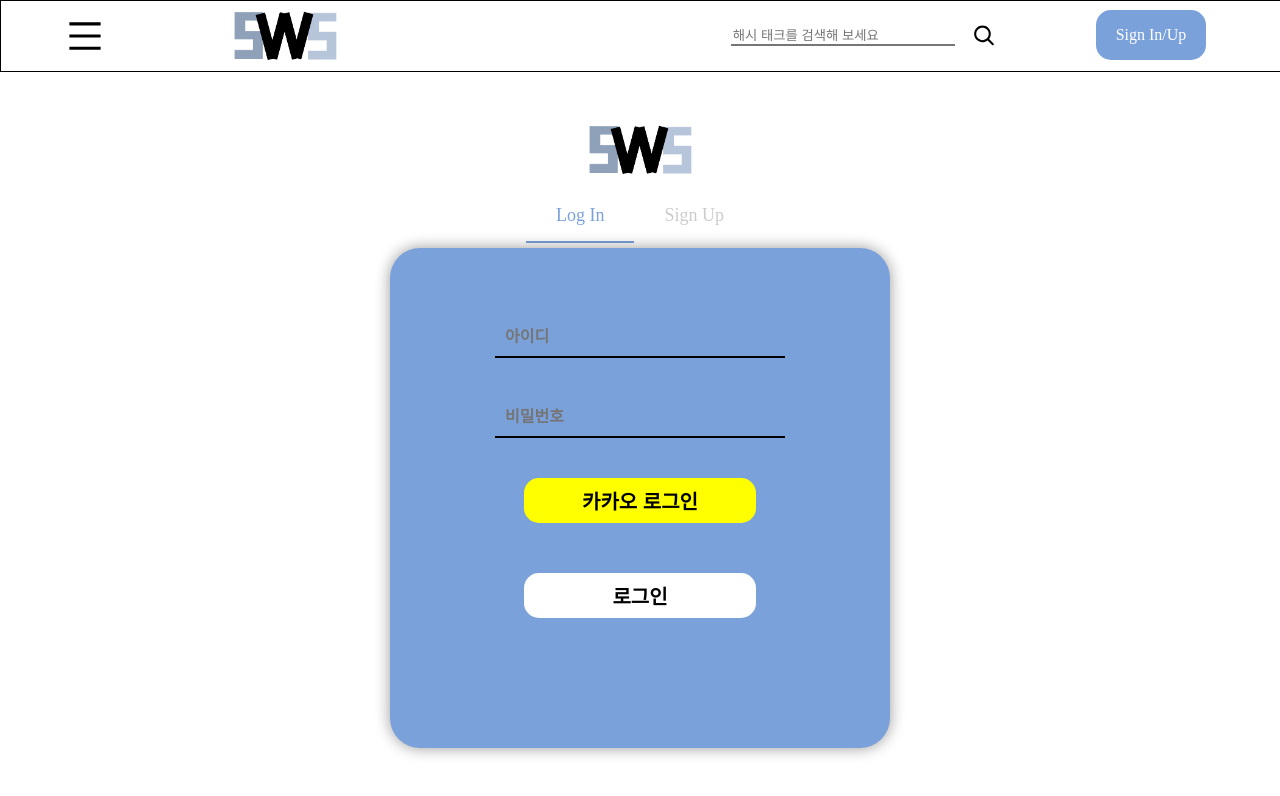
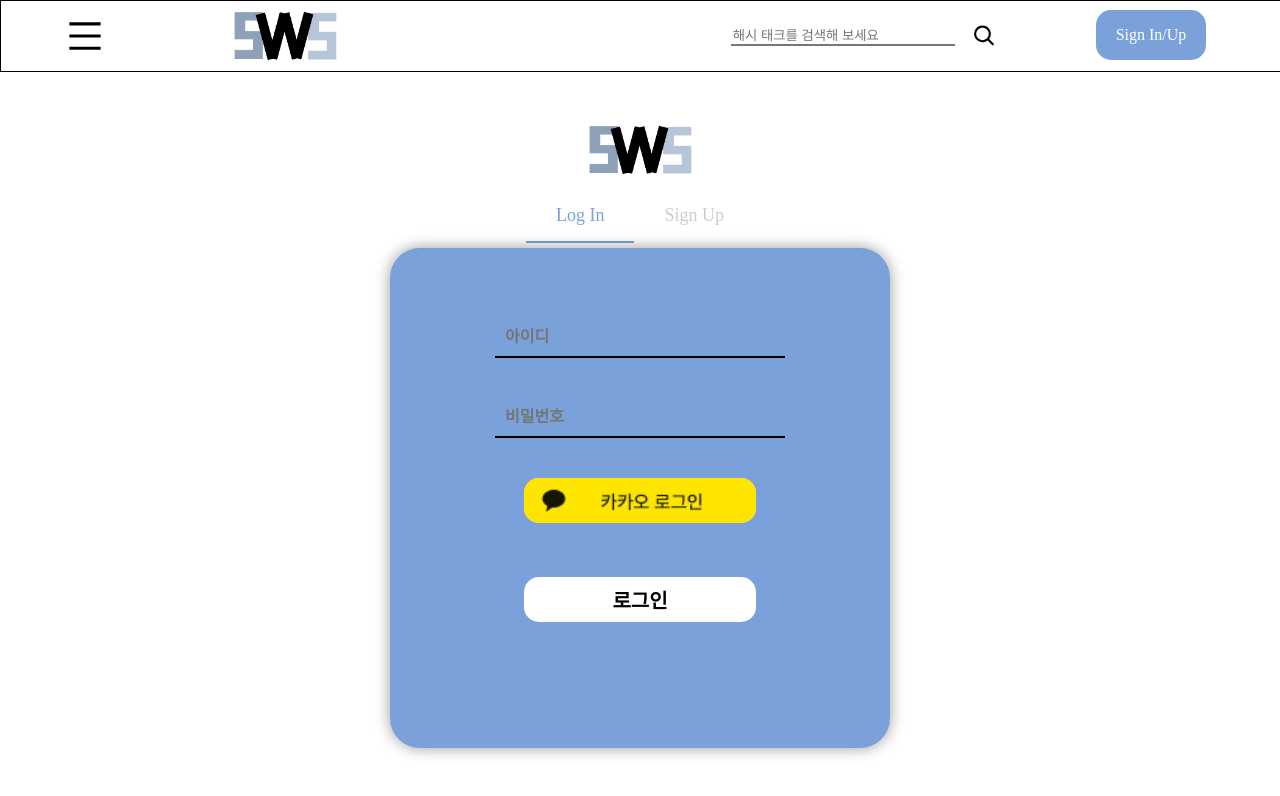
Before and after one commit to potato-club/sws-frontend, a React (Create React App) app: page /SignInUpPage/SignInUpBox in a window 1280 px wide. Shown: the top 796 px of the page. Built offline with nearby package versions, Linux system fonts and the light colour scheme; no server answers.

Commit message:
Docs: 문서 수정

```diff
--- a/src/MainBox.tsx
+++ b/src/MainBox.tsx
@@ -2,6 +2,7 @@ import styled from "styled-components";
 import { useState } from 'react';
 import SlideShow from "./SilderForMainBox";
 import { PRIMARY_COLOR_BLUE } from "./constants";
+import Board from "./Board";
 const MainBox =()=>{
     const [rating, setRating] = useState<number | null>(null);
     const [hoverRating, setHoverRating] = useState<number | null>(null);
@@ -52,6 +53,8 @@ const MainBox =()=>{
                     저희 카페는 어쩌고 저쩌고....<br/>
                     저희 카페는 어쩌고 저쩌고....<br/>
                 </CafeInfo>
+               <Board/>
+
 
             </ContainerArea>
 
@@ -97,6 +100,7 @@ const CafeInfo = styled.div`
     justify-content:center;
     margin-top: 10px;
     padding: 5px;
+    border-radius: 5px;
 `;
 
 const StarRatingContainer = styled.div`
--- a/src/SignInUpPage/KakaoSignInBtn.tsx
+++ b/src/SignInUpPage/KakaoSignInBtn.tsx
@@ -1,4 +1,6 @@
 import styled from "styled-components";
+// @ts-ignore
+import kakaoBTNIMG from "./kakaoBTNIMG.png";
 
 export const KakaoSignInBtn = () => {
     const REST_API_KEY = process.env.REACT_APP_REST_API_KEY;
@@ -11,25 +13,37 @@ export const KakaoSignInBtn = () => {
     console.log(REST_API_KEY)
 
     return (
+
       <KakaoBtn onClick={loginHandler}>
-        카카오 로그인
+        <StyledIMG src={kakaoBTNIMG}/>
       </KakaoBtn>
+
     );
   };
 
+
 const KakaoBtn = styled.button`
+    padding: 0;
     border: none;
     outline: none;
     border-radius:15px;
-    background-color: yellow;
     width:80%;
     height: 45px;
     font-weight:bold;
     font-size: 20px;
-
+    object-fit: cover;
+    background-size: cover;
     transition: all 0.4s ease;
     &:hover {
         transform: scale(1.2);
         box-shadow: 0 0 20px rgba(0, 0, 0, 0.4);
     }
 `;
+
+const StyledIMG = styled.img`
+  width: 100%;
+  height: 100%;
+  object-fit: cover;
+  object-position: center;
+  border-radius:15px;
+`;
```
Also changed, not shown: src/SignInUpPage/kakaoBTNIMG.png (added).
